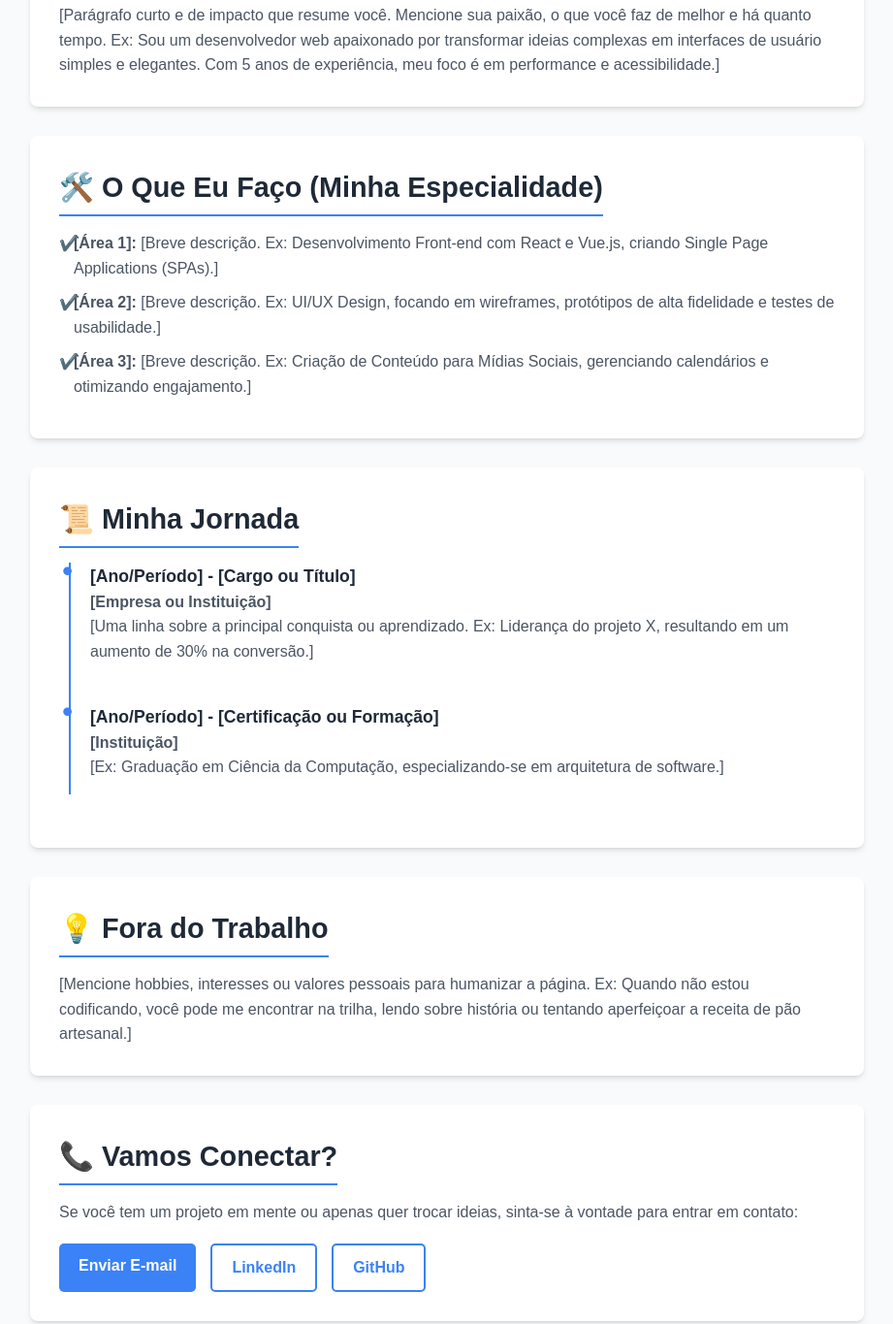
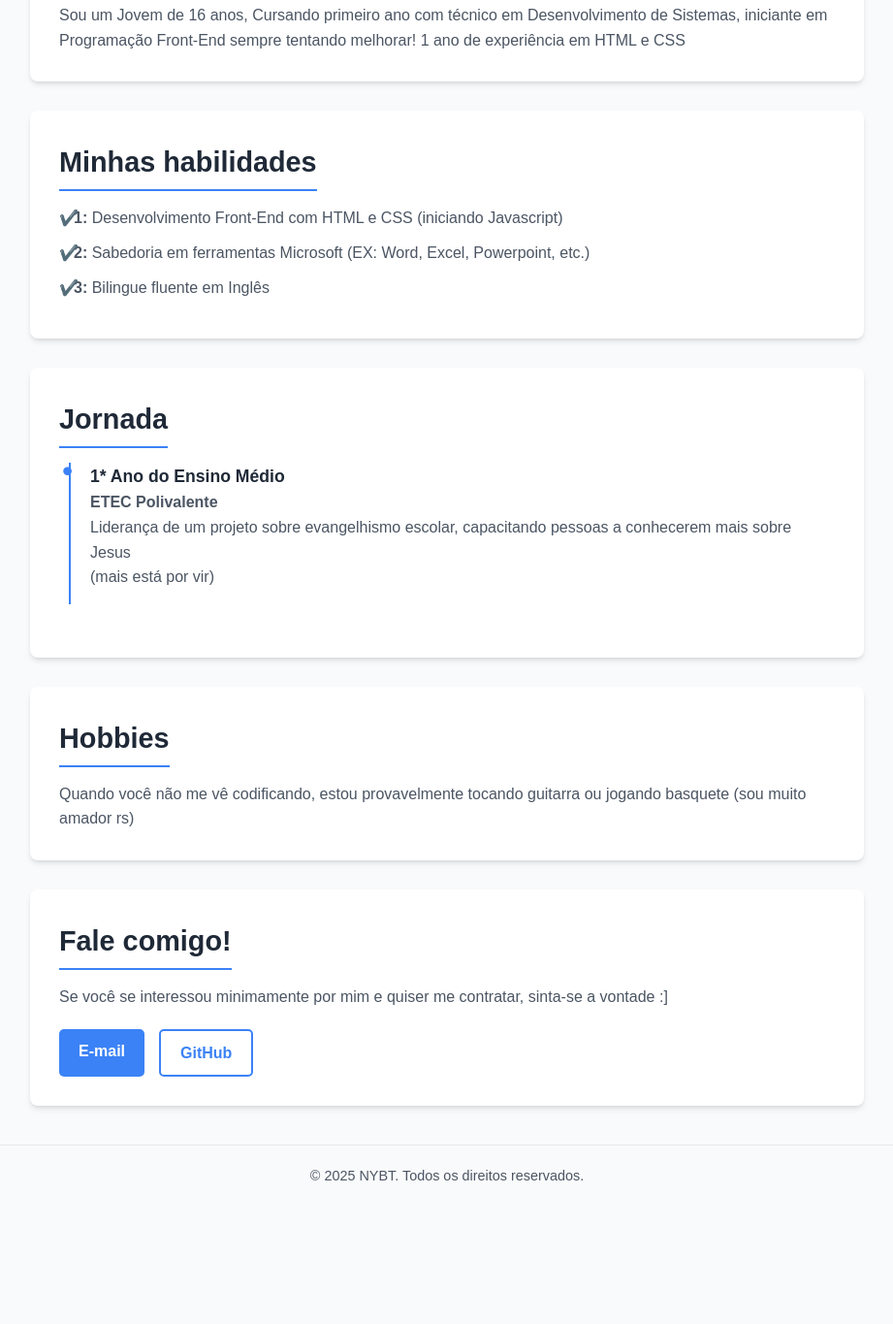
Before and after one commit to yohannikolass/sobremim, a plain HTML site: page index.html in a window 1280 px wide. Shown: the part 372-1737 px from the top of the page at 97% size, without its empty margins (179-1100 px from the left). After the commit the page ends 1666 px from the top, so only its background shows below. Drawn offline with Linux system fonts and the light colour scheme.

Commit message:
updated HTML

```diff
--- a/index.html
+++ b/index.html
@@ -3,76 +3,70 @@
 <head>
     <meta charset="UTF-8">
     <meta name="viewport" content="width=device-width, initial-scale=1.0">
-    <title>Sobre Mim - [Seu Nome]</title>
+    <title>Nikolas Yohan</title>
     <link rel="stylesheet" href="style.css"> </head>
 <body>
 
     <header class="hero-section">
-        <h1>Olá, eu sou [Seu Nome]</h1>
-        <p class="subtitle">[Sua Frase de Efeito ou Título Principal - Ex: Desenvolvedor Front-end | Designer Criativo | Especialista em Marketing]</p>
+        <h1>Olá, meu nome é Nikolas</h1>
+        <p class="subtitle">Iniciante em Front-End , Estudante ensino médio , apenas isto</p>
     </header>
 
     <main class="about-container">
 
         <section class="section-card summary">
-            <h2>🌍 Quem Eu Sou</h2>
+            <h2>Quem sou eu?</h2>
             <p>
-                [Parágrafo curto e de impacto que resume você. Mencione sua paixão, o que você faz de melhor e há quanto tempo. Ex: Sou um desenvolvedor web apaixonado por transformar ideias complexas em interfaces de usuário simples e elegantes. Com 5 anos de experiência, meu foco é em performance e acessibilidade.]
+                Sou um Jovem de 16 anos, Cursando primeiro ano com técnico em Desenvolvimento de Sistemas, iniciante em Programação Front-End sempre tentando melhorar! 1 ano de experiência em HTML e CSS
             </p>
         </section>
 
         <section class="section-card expertise">
-            <h2>🛠️ O Que Eu Faço (Minha Especialidade)</h2>
+            <h2>Minhas habilidades</h2>
             <ul>
                 <li>
-                    <strong>[Área 1]:</strong> [Breve descrição. Ex: Desenvolvimento Front-end com React e Vue.js, criando Single Page Applications (SPAs).]
+                    <strong>1:</strong> Desenvolvimento Front-End com HTML e CSS (iniciando Javascript)
                 </li>
                 <li>
-                    <strong>[Área 2]:</strong> [Breve descrição. Ex: UI/UX Design, focando em wireframes, protótipos de alta fidelidade e testes de usabilidade.]
+                    <strong>2:</strong> Sabedoria em ferramentas Microsoft (EX: Word, Excel, Powerpoint, etc.)
                 </li>
                 <li>
-                    <strong>[Área 3]:</strong> [Breve descrição. Ex: Criação de Conteúdo para Mídias Sociais, gerenciando calendários e otimizando engajamento.]
+                    <strong>3:</strong> Bilingue fluente em Inglês
                 </li>
             </ul>
         </section>
 
         <section class="section-card background">
-            <h2>📜 Minha Jornada</h2>
+            <h2>Jornada</h2>
             <div class="timeline">
                 <div class="timeline-item">
-                    <h3>[Ano/Período] - [Cargo ou Título]</h3>
-                    <p><strong>[Empresa ou Instituição]</strong></p>
-                    <p>[Uma linha sobre a principal conquista ou aprendizado. Ex: Liderança do projeto X, resultando em um aumento de 30% na conversão.]</p>
+                    <h3>1* Ano do Ensino Médio</h3>
+                    <p><strong>ETEC Polivalente</strong></p>
+                    <p>Liderança de um projeto sobre evangelhismo escolar, capacitando pessoas a conhecerem mais sobre Jesus</p>
+                    <p>(mais está por vir)</p>
                 </div>
-                <div class="timeline-item">
-                    <h3>[Ano/Período] - [Certificação ou Formação]</h3>
-                    <p><strong>[Instituição]</strong></p>
-                    <p>[Ex: Graduação em Ciência da Computação, especializando-se em arquitetura de software.]</p>
-                </div>
-            </div>
         </section>
 
         <section class="section-card hobbies">
-            <h2>💡 Fora do Trabalho</h2>
+            <h2>Hobbies</h2>
             <p>
-                [Mencione hobbies, interesses ou valores pessoais para humanizar a página. Ex: Quando não estou codificando, você pode me encontrar na trilha, lendo sobre história ou tentando aperfeiçoar a receita de pão artesanal.]
+                Quando você não me vê codificando, estou provavelmente tocando guitarra ou jogando basquete (sou muito amador rs)
             </p>
         </section>
 
         <section class="section-card contact">
-            <h2>📞 Vamos Conectar?</h2>
-            <p>Se você tem um projeto em mente ou apenas quer trocar ideias, sinta-se à vontade para entrar em contato:</p>
+            <h2>Fale comigo!</h2>
+            <p>Se você se interessou minimamente por mim e quiser me contratar, sinta-se a vontade :]</p>
             <div class="contact-links">
-                <a href="mailto:seuemail@exemplo.com" class="button primary">Enviar E-mail</a>
-                <a href="https://linkedin.com/in/seuperfil" class="button secondary" target="_blank">LinkedIn</a>
-                <a href="https://github.com/seuperfil" class="button secondary" target="_blank">GitHub</a>
+                <a href="mailto:yohan.nikolass@gmail.com" class="button primary">E-mail</a>
+                <a href="https://github.com/yohannikolass" class="button secondary" target="_blank">GitHub</a>
             </div>
         </section>
 
     </main>
 
     <footer>
-        <p>&copy; [Ano Atual] [Seu Nome]. Todos os direitos reservados.</p>
+        <p>&copy; 2025 NYBT. Todos os direitos reservados.</p>
     </footer>
 
 </body>
```
Also changed, not shown: 1 other file.
